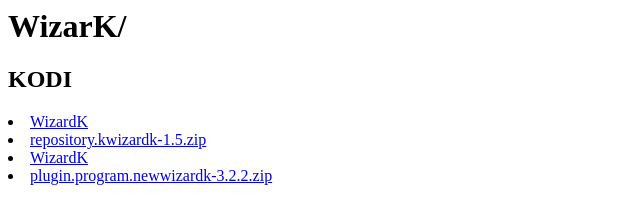
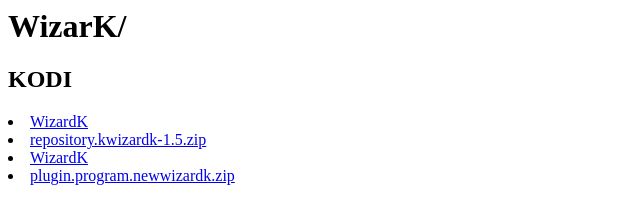
Before and after one commit to KWIZARDK/kwizardk.github.io, a plain HTML site: page index.html in a window 1280 px wide. Shown: the full height of the page, 0-640 px from the left. Drawn offline with Linux system fonts and the light colour scheme.

Commit message:
Update index.html

```diff
--- a/index.html
+++ b/index.html
@@ -7,7 +7,7 @@
  <li><a href="/">WizardK</a><td></td></li>
 <li><a href="repository.kwizardk-1.5.zip">repository.kwizardk-1.5.zip</a><td></td></li>
 <li><a href="/">WizardK</a><td></td></li>
-<li><a href="plugin.program.newwizardk-3.2.2.zip">plugin.program.newwizardk-3.2.2.zip</a><td></td></li>
+<li><a href="plugin.program.newwizardk.zip">plugin.program.newwizardk.zip</a><td></td></li>
 
 </ul>
 </body>
```
